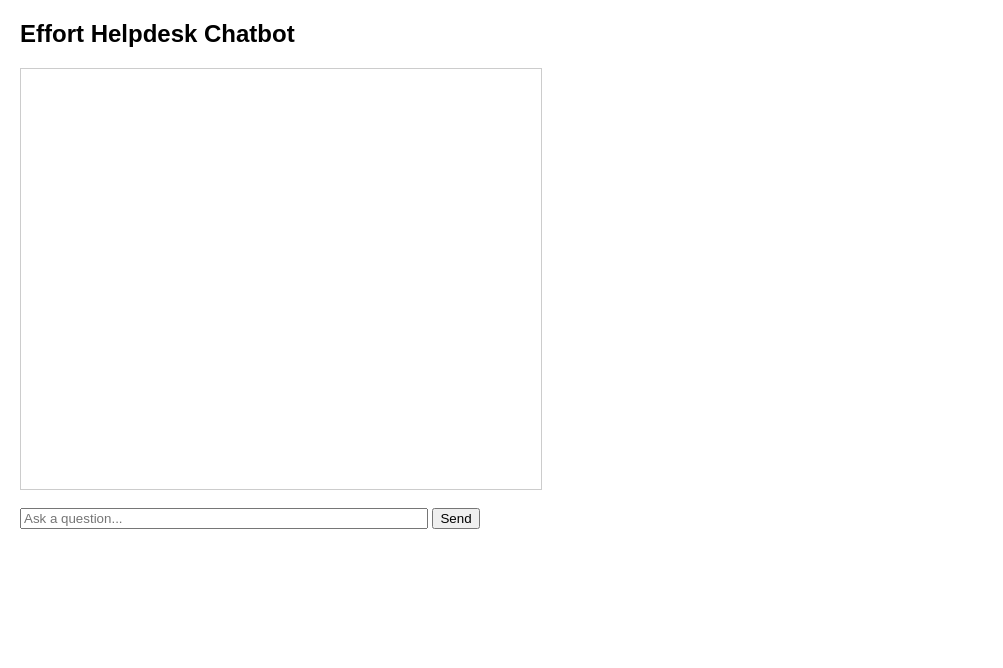
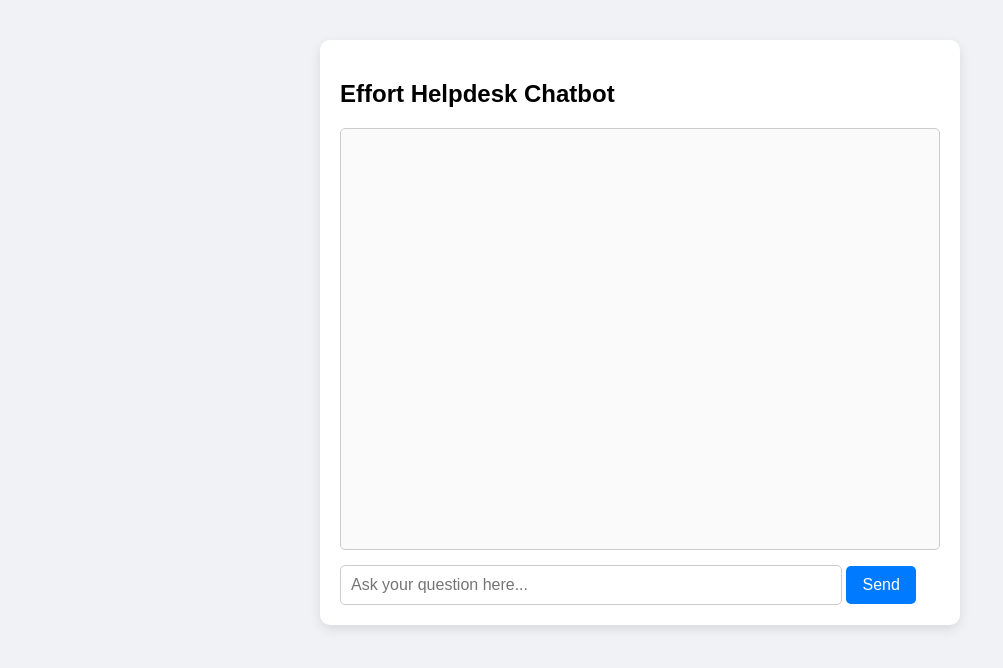
Before and after one commit to manvi-web/help_desk, a Flask app: page / in a window 1280 px wide. Shown: the top 668 px of the page, without its empty margins (0-1003 px from the left). Run offline with Flask 3, Linux system fonts and the light colour scheme.

Commit message:
added index.html

```diff
--- a/templates/index.html
+++ b/templates/index.html
@@ -1,37 +1,101 @@
 <!DOCTYPE html>
 <html>
 <head>
-    <title>Effort Chatbot</title>
+    <title>Effort Helpdesk Chatbot</title>
     <style>
-        body { font-family: Arial, sans-serif; margin: 20px; }
-        #chat-box { width: 500px; border: 1px solid #ccc; padding: 10px; height: 400px; overflow-y: scroll; }
-        #user-input { width: 400px; }
+        body {
+            font-family: Arial, sans-serif;
+            background: #f0f2f5;
+            margin: 0;
+            padding: 0;
+        }
+        .chat-container {
+            width: 100%;
+            max-width: 600px;
+            margin: 40px auto;
+            background: #fff;
+            border-radius: 10px;
+            padding: 20px;
+            box-shadow: 0 4px 12px rgba(0, 0, 0, 0.1);
+        }
+        .chat-box {
+            height: 400px;
+            overflow-y: auto;
+            border: 1px solid #ccc;
+            padding: 10px;
+            border-radius: 5px;
+            background: #fafafa;
+        }
+        .user-msg, .bot-msg {
+            margin: 10px 0;
+        }
+        .user-msg {
+            text-align: right;
+            color: #007bff;
+        }
+        .bot-msg {
+            text-align: left;
+            color: #333;
+        }
+        input[type="text"] {
+            width: 80%;
+            padding: 10px;
+            margin-top: 15px;
+            font-size: 16px;
+            border: 1px solid #ccc;
+            border-radius: 5px;
+        }
+        button {
+            padding: 10px 16px;
+            font-size: 16px;
+            background: #007bff;
+            color: white;
+            border: none;
+            border-radius: 5px;
+            cursor: pointer;
+        }
+        button:hover {
+            background: #0056b3;
+        }
     </style>
 </head>
 <body>
-    <h2>Effort Helpdesk Chatbot</h2>
-    <div id="chat-box"></div>
-    <br>
-    <input type="text" id="user-input" placeholder="Ask a question..." />
-    <button onclick="sendMessage()">Send</button>
+    <div class="chat-container">
+        <h2>Effort Helpdesk Chatbot</h2>
+        <div class="chat-box" id="chat-box"></div>
+        <input type="text" id="user-input" placeholder="Ask your question here..." />
+        <button onclick="sendMessage()">Send</button>
+    </div>
 
     <script>
-        async function sendMessage() {
+        function sendMessage() {
             const input = document.getElementById("user-input");
             const message = input.value.trim();
             if (!message) return;
 
+            // Display user message
             const chatBox = document.getElementById("chat-box");
-            chatBox.innerHTML += `<div><strong>You:</strong> ${message}</div>`;
+            chatBox.innerHTML += `<div class="user-msg"><strong>You:</strong> ${message}</div>`;
 
-            const res = await fetch("/chat", {
+            // Send to Flask backend
+            fetch("/chat", {
                 method: "POST",
-                headers: { "Content-Type": "application/json" },
-                body: JSON.stringify({ message })
+                headers: {
+                    "Content-Type": "application/json"
+                },
+                body: JSON.stringify({ message: message })
+            })
+            .then(response => response.json())
+            .then(data => {
+                const reply = data.reply || "Sorry, no response.";
+                chatBox.innerHTML += `<div class="bot-msg"><strong>Bot:</strong> ${reply}</div>`;
+                chatBox.scrollTop = chatBox.scrollHeight;  // Scroll to bottom
+            })
+            .catch(error => {
+                chatBox.innerHTML += `<div class="bot-msg"><strong>Bot:</strong> Error connecting to server.</div>`;
+                console.error(error);
             });
-            const data = await res.json();
-            chatBox.innerHTML += `<div><strong>Bot:</strong> ${data.reply}</div>`;
-            chatBox.scrollTop = chatBox.scrollHeight;
+
             input.value = "";
         }
     </script>
```
